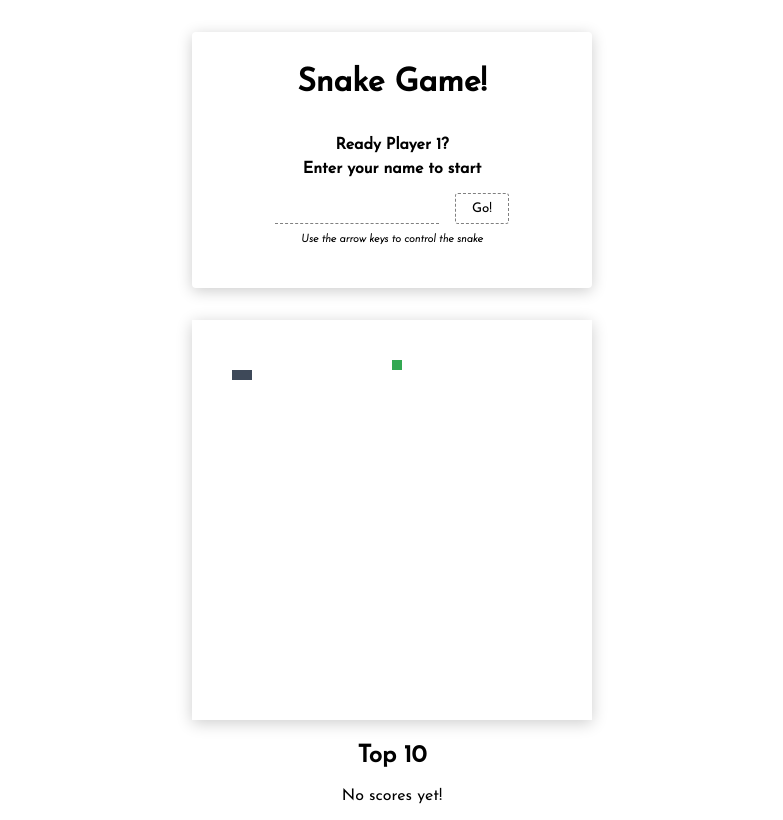
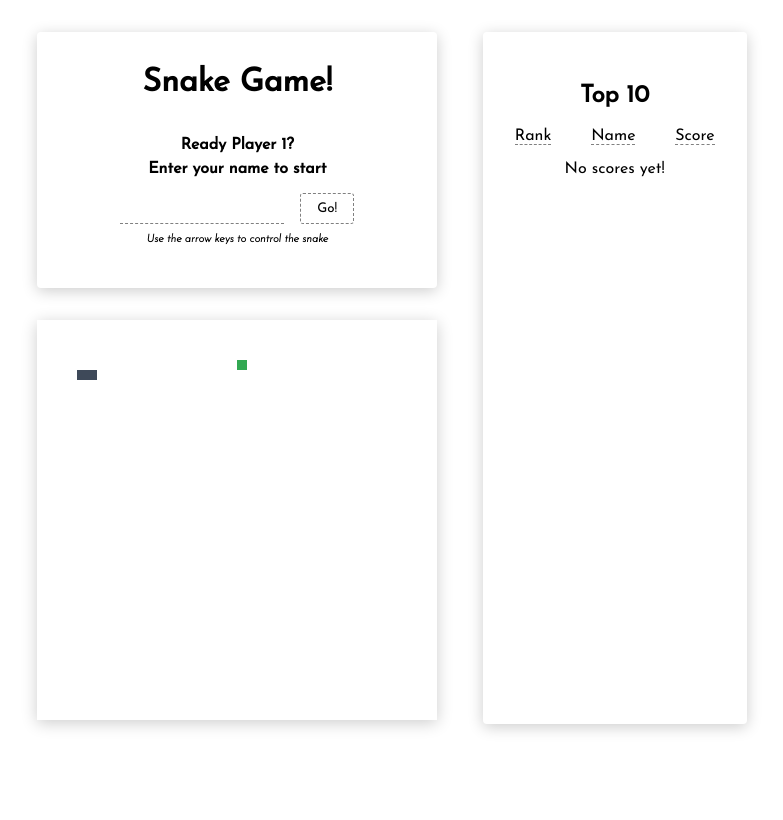
Before and after one commit to markkaylor/react-snake-ts, a React (Create React App) app: page / in a window 1280 px wide. Shown: the whole page, without its empty margins (248-1031 px from the left). Built offline with nearby package versions, Linux system fonts and the light colour scheme.

Commit message:
style the layout

```diff
--- a/src/App.css
+++ b/src/App.css
@@ -1,61 +1,29 @@
 .App {
   text-align: center;
-}
-
-.App-logo {
-  height: 40vmin;
-  pointer-events: none;
-}
-
-@media (prefers-reduced-motion: no-preference) {
-  .App-logo {
-    animation: App-logo-spin infinite 20s linear;
-  }
-}
-
-.App-header {
-  background-color: #282c34;
-  min-height: 100vh;
   display: flex;
-  flex-direction: column;
-  align-items: center;
-  justify-content: center;
-  font-size: calc(10px + 2vmin);
-  color: white;
-}
-
-.App-link {
-  color: #61dafb;
-}
-
-@keyframes App-logo-spin {
-  from {
-    transform: rotate(0deg);
-  }
-  to {
-    transform: rotate(360deg);
-  }
+  justify-content: space-evenly;
+  width: 800px;
+  margin: 0 auto;
 }
 
 canvas {
   box-shadow: 0px 3px 15px rgba(0, 0, 0, 0.2);
 }
 
-#game-board {
-  width: 400px;
-  margin: 0 auto;
+.card {
+  box-shadow: 0px 3px 15px rgba(0, 0, 0, 0.2);
+  padding: 2rem;
+  border-radius: 4px;
 }
 
-.player-input {
+.message-board {
   display: flex;
   flex-direction: column;
   align-items: center;
   justify-content: space-between;
   height: 12rem;
   margin: 2rem 0;
-  box-shadow: 0px 3px 15px rgba(0, 0, 0, 0.2);
   padding: 2rem;
-  border-radius: 4px;
 }
 
 .container-message {
@@ -121,3 +89,22 @@ button:focus {
   justify-content: space-between;
   margin-bottom: 0.75rem;
 }
+
+.score-board {
+  margin-top: 2rem;
+  width: 200px;
+}
+
+.list-item {
+  display: flex;
+  justify-content: space-between;
+  margin-bottom: 1rem;
+}
+
+.list-title {
+  border-bottom: 1px dashed grey;
+}
+
+.container-list-title {
+  margin-bottom: 1rem;
+}
--- a/src/App.tsx
+++ b/src/App.tsx
@@ -1,6 +1,10 @@
 import React, { useRef, useEffect, useState } from "react";
 import useInterval from "./useInterval";
-import UserList from "./components/UserList";
+
+// Components
+import PlayerScoreList from "./components/PlayerScoreList";
+import PlayerScore from "./components/PlayerScore";
+import PlayerInput from "./components/PlayerInput";
 
 import "./App.css";
 
@@ -22,20 +26,17 @@ function App() {
 
   const [snake, setSnake] = useState<number[][]>(SNAKE_START);
   const [apple, setApple] = useState<number[]>([20, 4]);
-
   const [direction, setDirection] = useState<number[]>([0, 0]);
   const [speed, setSpeed] = useState<number>(100);
-
   const [score, setScore] = useState<number>(0);
-
   const [gameRunning, setGameRunning] = useState<boolean>(false);
   const [gameOver, setGameOver] = useState<boolean>(false);
 
-  const [inputVal, setInputVal] = useState<string | null>(null);
+  const [inputVal, setInputVal] = useState<string>("");
   const [user, setUser] = useState<string>("");
   const [users, setUsers] = useState<User[]>([]);
+  const [lastUser, setLastUser] = useState<User>({ name: "", score: 0 });
 
-  const [lastUser, setLastUser] = useState<User>({ name: "", score: 0 });
   const [highScore, setHighScore] = useState<number>(0);
 
   const handleControl = (event: KeyboardEvent) => {
@@ -61,10 +62,10 @@ function App() {
     }
   };
 
-  // Check snake hasn't exceeded canvas boundaries
   const isInBounds = (headX: number, headY: number) => {
     const futureX = headX * SCALE + direction[0] * SCALE;
     const futureY = headY * SCALE + direction[1] * SCALE;
+    // Check snakes next move won't exceed boundary
     return (
       futureX < CANVAS_SIZE &&
       futureX >= 0 &&
@@ -75,6 +76,7 @@ function App() {
 
   const isAlive = (headX: number, headY: number) => {
     const snakeCopy = snake.slice(1);
+    // Check if snake hit itself
     for (const el of snakeCopy) {
       if (headX === el[0] && headY === el[1]) return false;
     }
@@ -83,6 +85,7 @@ function App() {
   };
 
   const generateRandomCoordinate = () => {
+    // Return a random number within the canvas
     return Math.floor((Math.random() * CANVAS_SIZE) / SCALE);
   };
 
@@ -127,9 +130,8 @@ function App() {
 
   const startGame = () => {
     if (inputVal) {
-      console.log("log", users.length);
       setUser(inputVal);
-      setInputVal(null);
+      setInputVal("");
       setGameOver(false);
       setGameRunning(true);
       setDirection([1, 0]);
@@ -170,7 +172,7 @@ function App() {
     setScore(0);
     setDirection([0, 0]);
     setSpeed(100);
-    setInputVal(null);
+    setInputVal("");
     setUser("");
   };
 
@@ -205,7 +207,7 @@ function App() {
     return () => {
       window.removeEventListener("keydown", handleControl);
     };
-  }, [apple, snake]);
+  }, [apple, snake, inputVal, users, user]);
 
   useInterval(() => {
     if (gameRunning) {
@@ -215,8 +217,8 @@ function App() {
 
   return (
     <div className="App">
-      <div id="game-board">
-        <div className="player-input">
+      <div className="container-left">
+        <div className="message-board card">
           {gameOver ? (
             <div>
               <h1 className="game-title">Game Over {lastUser.name}!</h1>
@@ -227,44 +229,19 @@ function App() {
           )}
 
           {user ? (
-            <div className="container-score-board">
-              <p className="text-bold align-center">
-                Score to Beat: {highScore}
-              </p>
-              <div className="game-score-board">
-                <span>
-                  Current Player: <span className="text-bold">{user}</span>
-                </span>
-                <span>
-                  Score: <span className="text-bold">{score}</span>
-                </span>
-              </div>
-            </div>
+            <PlayerScore highScore={highScore} score={score} user={user} />
           ) : (
-            <div className="container-input">
-              <div className="container-message">
-                <p className="text-bold">Ready Player {users.length + 1}?</p>
-                <p className="text-bold">Enter your name to start</p>
-              </div>
-              <input
-                type="text"
-                className="input-name"
-                onChange={(e: any) => {
-                  setInputVal(e.target.value);
-                }}
-              />
-              <button className="button-go" onClick={startGame}>
-                Go!
-              </button>
-              <p className="text-small text-italic">
-                Use the arrow keys to control the snake
-              </p>
-            </div>
+            <PlayerInput
+              users={users}
+              value={inputVal}
+              onInputChange={(val: string) => setInputVal(val)}
+              onBtnClick={startGame}
+            />
           )}
         </div>
         <canvas ref={canvasRef} height={CANVAS_SIZE} width={CANVAS_SIZE} />
-        <UserList users={users} />
       </div>
+      <PlayerScoreList users={users} />
     </div>
   );
 }
--- /dev/null
+++ b/src/components/PlayerInput.tsx
@@ -0,0 +1,26 @@
+import React from "react";
+
+const PlayerInput = (props: any) => {
+  return (
+    <div className="container-input">
+      <div className="container-message">
+        <p className="text-bold">Ready Player {props.users.length + 1}?</p>
+        <p className="text-bold">Enter your name to start</p>
+      </div>
+      <input
+        type="text"
+        className="input-name"
+        value={props.value}
+        onChange={(e) => props.onInputChange(e.target.value)}
+      />
+      <button className="button-go" onClick={props.onBtnClick}>
+        Go!
+      </button>
+      <p className="text-small text-italic">
+        Use the arrow keys to control the snake
+      </p>
+    </div>
+  );
+};
+
+export default PlayerInput;
--- /dev/null
+++ b/src/components/PlayerScore.tsx
@@ -0,0 +1,32 @@
+import React from "react";
+import PropTypes from "prop-types";
+
+type PlayerScoreProps = {
+  highScore: number;
+  user: string;
+  score: number;
+};
+
+const PlayerScore = ({ highScore, user, score }: PlayerScoreProps) => {
+  return (
+    <div className="container-score-board">
+      <p className="text-bold align-center">Score to Beat: {highScore}</p>
+      <div className="game-score-board">
+        <span>
+          Current Player: <span className="text-bold">{user}</span>
+        </span>
+        <span>
+          Score: <span className="text-bold">{score}</span>
+        </span>
+      </div>
+    </div>
+  );
+};
+
+export default PlayerScore;
+
+PlayerScore.propTypes = {
+  user: PropTypes.string,
+  highScore: PropTypes.number,
+  score: PropTypes.number,
+};
--- a/src/components/UserList.tsx
+++ b/src/components/PlayerScoreList.tsx
@@ -16,14 +16,18 @@ const UserList = ({ users }: UserListProps) => {
     .sort((a, b) => (a.score < b.score ? 1 : -1));
 
   return (
-    <div>
+    <div className="card score-board">
       <h2>Top 10</h2>
+      <div className="list-item container-list-title">
+        <span className="list-title">Rank</span>
+        <span className="list-title">Name</span>
+        <span className="list-title">Score</span>
+      </div>
       {users.length > 0 ? (
         sorted.map((user, index) => (
-          <div key={user.score + index + user.name}>
-            <span>
-              {index + 1} {user.name}
-            </span>
+          <div className="list-item" key={user.score + index + user.name}>
+            <span>{index + 1}.</span>
+            <span>{user.name}</span>
             <span>{user.score}</span>
           </div>
         ))
```
